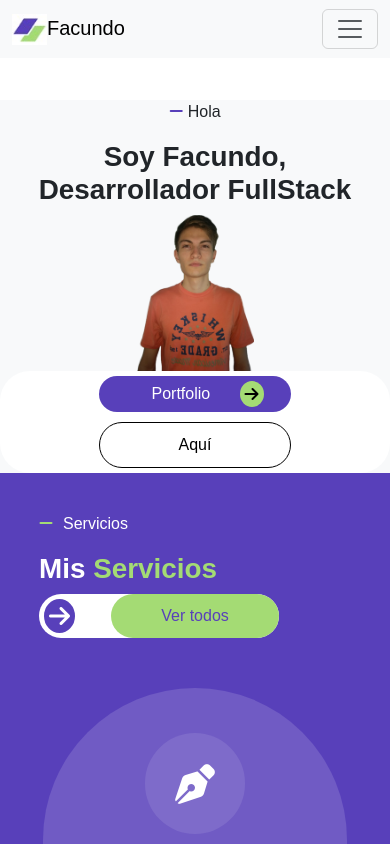
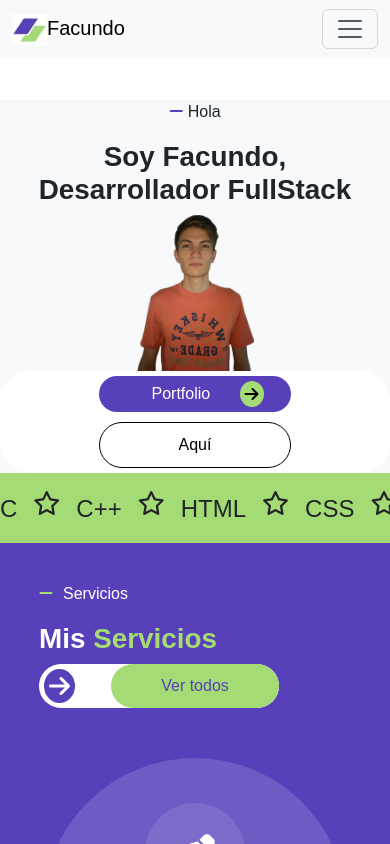
Before and after one commit to FacundoColli/Portfolio, a React (Vite) app: page / in a window 390 px wide. Shown: the top 844 px of the page. Built offline with nearby package versions, Linux system fonts and the light colour scheme.

Commit message:
Responsive barras

```diff
--- a/src/Component/Main/Franja/Franja.css
+++ b/src/Component/Main/Franja/Franja.css
@@ -1,8 +1,7 @@
 .barra{
-    display: flex;
-    justify-content: space-evenly;
     align-content: center;
-    padding-top: 15px;
+    overflow: hidden;
+    padding-top: 18px;
     background-color: #a4db74;
     font-size: 1.5rem;
 }
--- a/src/Component/Main/Franja/Franja.jsx
+++ b/src/Component/Main/Franja/Franja.jsx
@@ -3,7 +3,7 @@ import './Franja.css'
 function Franja(){
 
     return(
-        <div className='barra'>
+        <div className='d-flex justify-content-evenly barra gap-3'>
             <p>C</p>
             <i className="fa-regular fa-star"></i>
             <p>C++</p>
--- a/src/main.jsx
+++ b/src/main.jsx
@@ -14,11 +14,11 @@ ReactDOM.createRoot(document.getElementById('root')).render(
   <React.StrictMode>
     <Header/>
     <Hero/>
-    {/* <Franja/> */}
+    <Franja/>
     <Servicios/>
     {/* <SobreMi/> */}
     {/* <Proyectos/> */}
-    {/* <Franja/> */}
+    <Franja/>
     {/* <Contacto/> */}
     {/* <Footer/> */}
   </React.StrictMode>,
```
